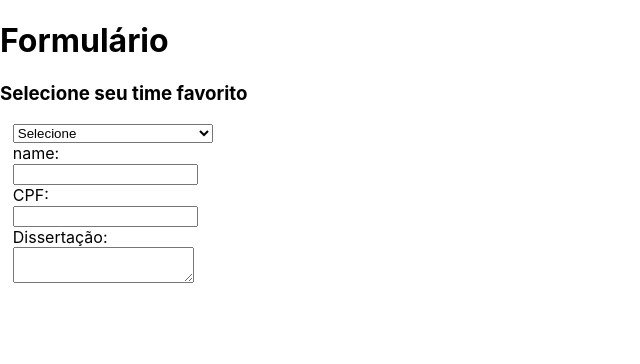
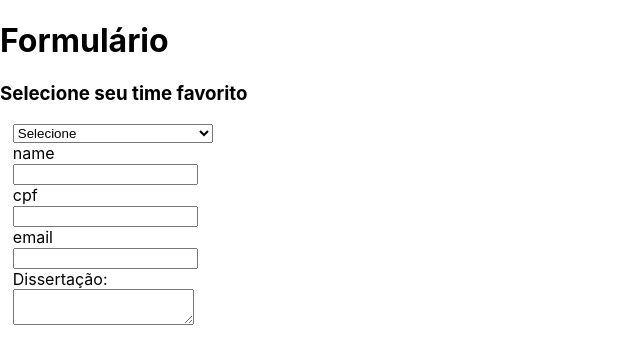
Before and after one commit to gricar/exercicios-trybe, a React (Create React App) app in the folder Front-End/bloco-11-componentes-com-estado-eventos-e-formularios-com-react/dia-2-formularios-no-react/exemplo-form-elem-estado/: page / in a window 1280 px wide. Shown: the top 364 px of the page, without its empty margins (0-640 px from the left). Built offline with nearby package versions, Linux system fonts and the light colour scheme.

Commit message:
refatorado para criar um unico componente input - criando-se varios tipos de inputs dinamicamente

```diff
--- a/Front-End/bloco-11-componentes-com-estado-eventos-e-formularios-com-react/dia-2-formularios-no-react/exemplo-form-elem-estado/src/App.js
+++ b/Front-End/bloco-11-componentes-com-estado-eventos-e-formularios-com-react/dia-2-formularios-no-react/exemplo-form-elem-estado/src/App.js
@@ -1,6 +1,6 @@
 import React, { Component } from 'react';
 import './App.css';
-import NameInput from './components/NameInput';
+import Input from './components/Input';
 
 class App extends Component {
 
@@ -10,6 +10,7 @@ class App extends Component {
       teamSelected: '',
       name: '',
       cpf: '',
+      email: '',
       description: '',
     }
 
@@ -23,7 +24,7 @@ class App extends Component {
   }
 
   render () {
-    const { teamSelected, name, cpf, description } = this.state;
+    const { teamSelected, name, cpf, email, description } = this.state;
     return (
       <div>
         <h1>Formulário</h1>
@@ -36,18 +37,9 @@ class App extends Component {
             <option value="bra">Bragantino</option>
           </select>
 
-          <NameInput name={ name } onInputChange={ this.handleChange }/>
-
-          <label htmlFor="cpf">
-            CPF:
-            <input
-            type="number"
-            id="cpf"
-            name="cpf"
-            onChange={ this.handleChange }
-            value={ cpf }
-          />
-          </label>
+          <Input type="text" name="name" value={ name } onInputChange={ this.handleChange }/>
+          <Input type="number" name="cpf" value={ cpf } onInputChange={ this.handleChange }/>
+          <Input type="email" name="email" value={ email } onInputChange={ this.handleChange }/>
 
           <label>
             Dissertação:
--- /dev/null
+++ b/Front-End/bloco-11-componentes-com-estado-eventos-e-formularios-com-react/dia-2-formularios-no-react/exemplo-form-elem-estado/src/components/Input.js
@@ -0,0 +1,21 @@
+import React, { Component } from 'react';
+
+class Input extends Component {
+  render () {
+    const { name, value, onInputChange, type="text" } = this.props;
+    return (
+      <label htmlFor={ name } >
+            { name }
+            <input
+              type={ type }
+              id={ name }
+              name={ name }
+              onChange={ onInputChange }
+              value={ value }
+            />
+          </label>
+    );
+  }
+}
+
+export default Input;
--- a/Front-End/bloco-11-componentes-com-estado-eventos-e-formularios-com-react/dia-2-formularios-no-react/exemplo-form-elem-estado/src/components/NameInput.js
+++ /dev/null
@@ -1,21 +0,0 @@
-import React, { Component } from 'react';
-
-class NameInput extends Component {
-  render () {
-    const { name , onInputChange} = this.props;
-    return (
-      <label htmlFor="name">
-            name:
-            <input
-              type="text"
-              id="name"
-              name="name"
-              onChange={ onInputChange }
-              value={ name }
-            />
-          </label>
-    );
-  }
-}
-
-export default NameInput;
```
